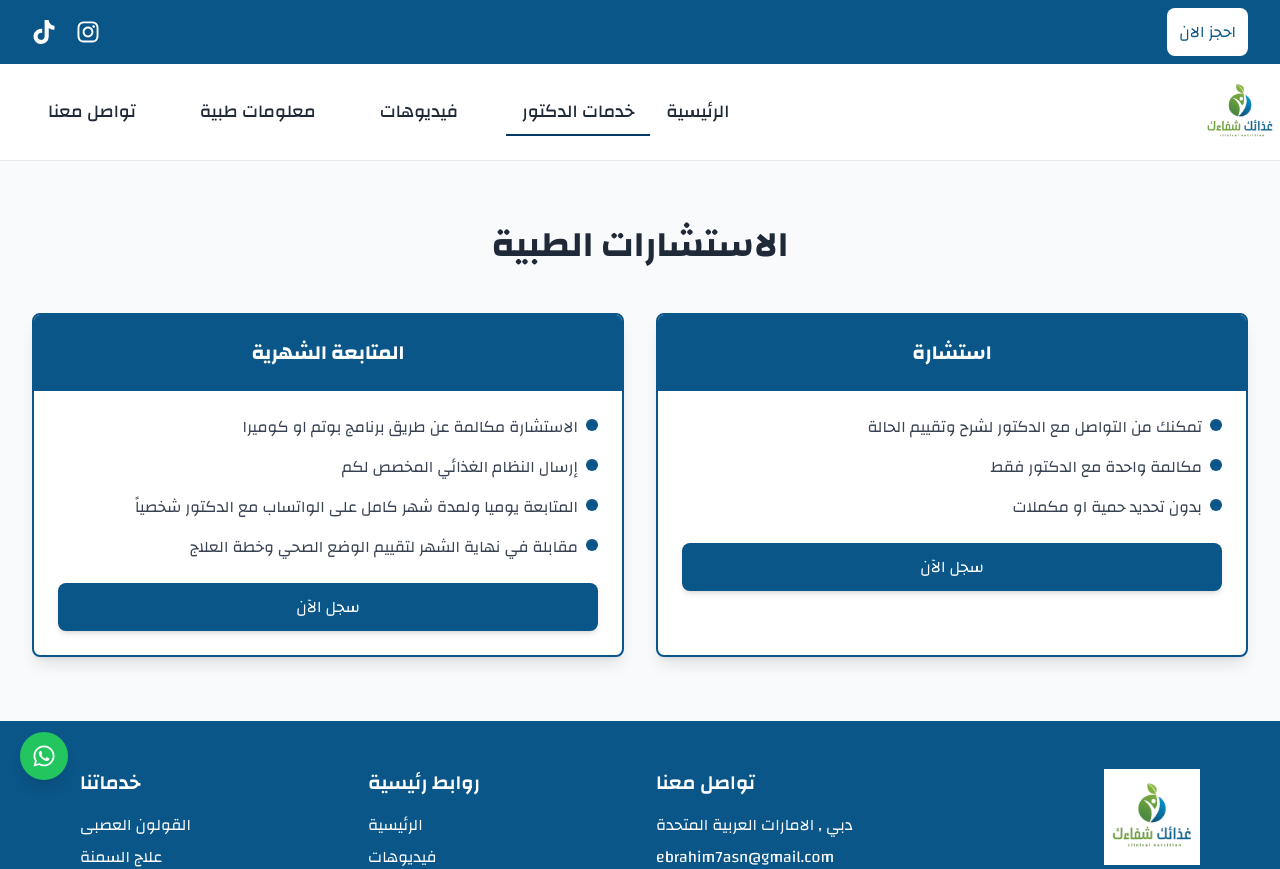
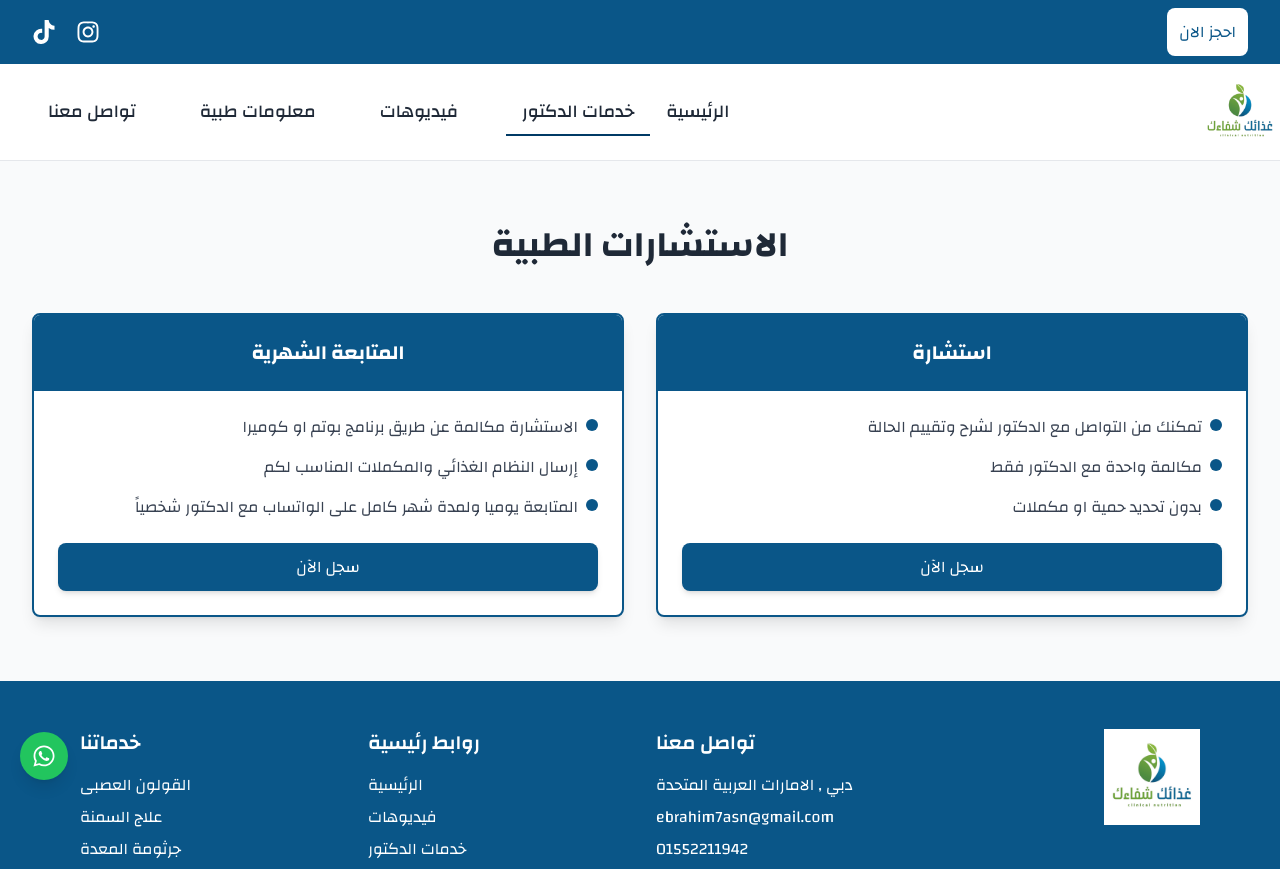
Before and after one commit to Ebrahimsamad/helmy, a React (Vite) app: page /plans in a window 1280 px wide. Shown: the top 869 px of the page. Built offline with nearby package versions, Linux system fonts and the light colour scheme.

Commit message:
FEAT:Edit Plans Sections

```diff
--- a/src/features/plans/PlansSection.jsx
+++ b/src/features/plans/PlansSection.jsx
@@ -39,9 +39,9 @@ const PlansSection = () => {
       //   price: "$55",
       features: [
         "الاستشارة مكالمة عن طريق برنامج بوتم او كوميرا",
-        "إرسال النظام الغذائي المخصص لكم",
+        "إرسال النظام الغذائي والمكملات المناسب لكم",
         "المتابعة يوميا ولمدة شهر كامل على الواتساب مع الدكتور شخصياً",
-        "مقابلة في نهاية الشهر لتقييم الوضع الصحي وخطة العلاج",
+        // "مقابلة في نهاية الشهر لتقييم الوضع الصحي وخطة العلاج",
       ],
       badge: "FULL",
     },
```
